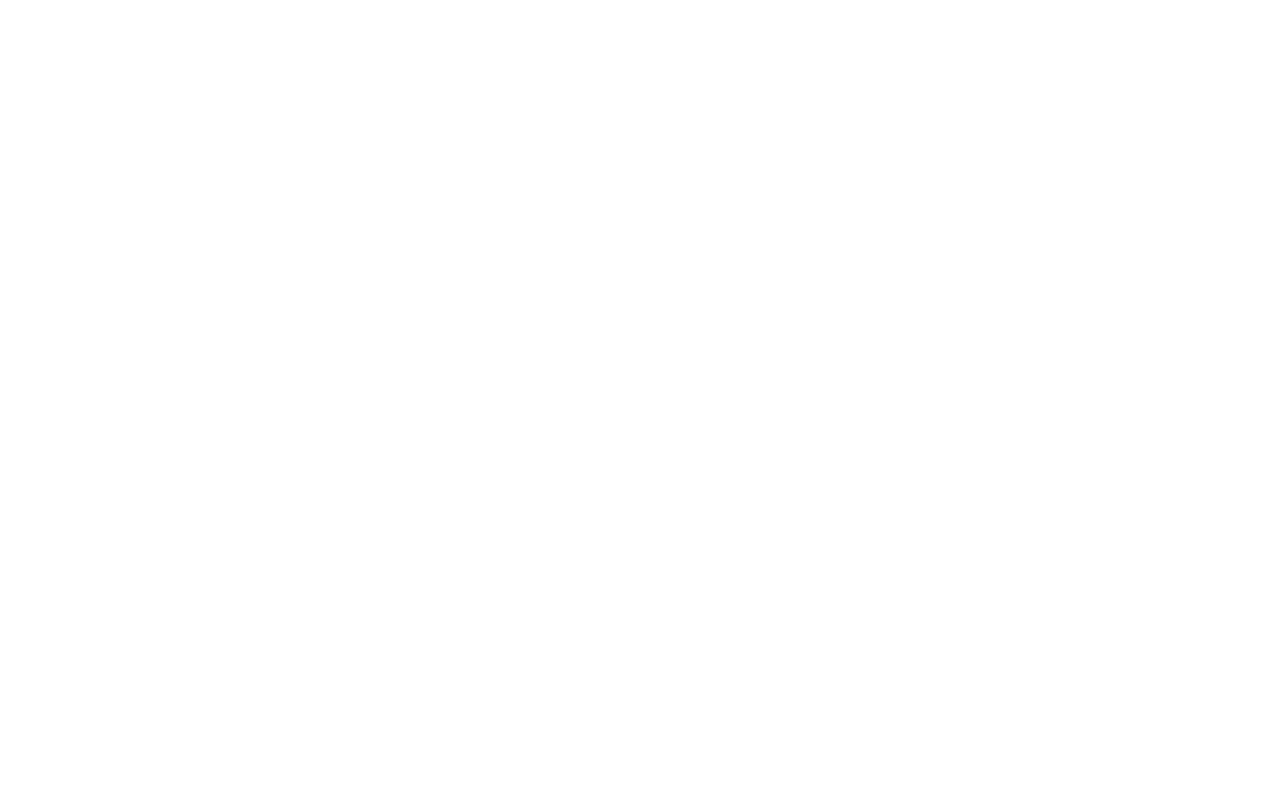
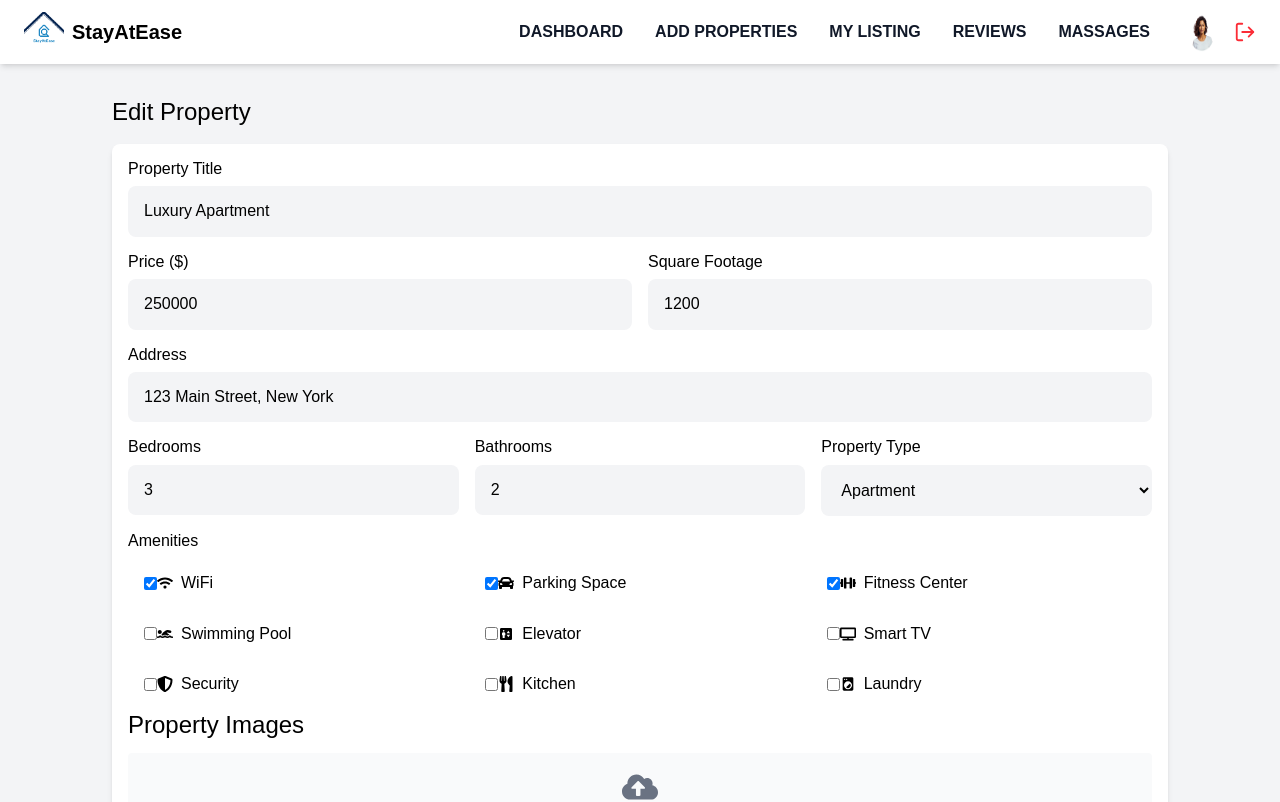
Before and after one commit to hemanshi08/StayAtEase, a React (Vite) app in the folder StayAtEase_frontend/: page /EditProperty in a window 1280 px wide. Before the commit this address had no page. Shown: the top 802 px of the page. Built offline with nearby package versions, Linux system fonts and the light colour scheme.

Commit message:
add property edit page

```diff
--- a/StayAtEase_frontend/src/Admin/AddProperty.jsx
+++ b/StayAtEase_frontend/src/Admin/AddProperty.jsx
@@ -55,40 +55,41 @@
   return (
     <div className="bg-gray-100 min-h-screen">
       <Header />
-      <div className="container mx-auto pt-4 p-28 m-5">
+      <div className="container mx-auto pt-4 p-28 mt-5 mb-0">
         <h2 className="text-2xl font-bold">Add New Property</h2>
         <div className="bg-white shadow-md rounded-lg p-6 mt-4">
           <form>
-            <div className="mb-4">
-              <label className="block font-medium">Property Title</label>
+          <div className="mb-6">
+  <label className="block font-medium mb-2">Property Title</label>
   <input
     type="text"
     name="title"
-                className="w-full p-6 "
+    className="w-full p-4 bg-gray-100 rounded-lg"
     placeholder="Enter property title"
     value={formData.title}
     onChange={handleChange}
   />
 </div>
 
-            <div className="grid grid-cols-2 gap-4">
+
+            <div className="grid grid-cols-2 gap-4 ">
               <div>
-                <label className="block font-medium">Price</label>
+                <label className="block font-medium mb-2">Price</label>
                 <input
                   type="text"
                   name="price"
-                  className="w-full p-6 "
+                  className="w-full p-4 bg-gray-100 rounded-lg "
                   placeholder="Enter price"
                   value={formData.price}
                   onChange={handleChange}
                 />
               </div>
               <div>
-                <label className="block font-medium">Square Footage</label>
+                <label className="block font-medium mb-2">Square Footage</label>
                 <input
                   type="text"
                   name="squareFootage"
-                  className="w-full p-6 "
+                  className="w-full p-4 bg-gray-100 rounded-lg"
                   placeholder="Enter square footage"
                   value={formData.squareFootage}
                   onChange={handleChange}
@@ -96,46 +97,46 @@
               </div>
             </div>
 
-            <div className="mt-4">
-              <label className="block font-medium">Address</label>
+            <div className="mt-4 ">
+              <label className="block font-medium mb-2">Address</label>
               <input
                 type="text"
                 name="address"
-                className="w-full p-6 "
+                className="w-full p-4 bg-gray-100 rounded-lg"
                 placeholder="Enter complete address"
                 value={formData.address}
                 onChange={handleChange}
               />
             </div>
 
-            <div className="grid grid-cols-3 gap-4 mt-4">
+            <div className="grid grid-cols-3 gap-4 mt-4 ">
               <div>
-                <label className="block font-medium">Bedrooms</label>
+                <label className="block font-medium mb-2">Bedrooms</label>
                 <input
                   type="number"
                   name="bedrooms"
-                  className="w-full p-6 "
+                  className="w-full p-4 bg-gray-100 rounded-lg  "
                   placeholder="Number of bedrooms"
                   value={formData.bedrooms}
                   onChange={handleChange}
                 />
               </div>
               <div>
-                <label className="block font-medium">Bathrooms</label>
+                <label className="block font-medium mb-2 ">Bathrooms</label>
                 <input
                   type="number"
                   name="bathrooms"
-                  className="w-full p-6 "
+                  className="w-full p-4 bg-gray-100 rounded-lg "
                   placeholder="Number of bathrooms"
                   value={formData.bathrooms}
                   onChange={handleChange}
                 />
               </div>
               <div>
-                <label className="block font-medium">Property Type</label>
+                <label className="block font-medium mb-2">Property Type</label>
                 <select
                   name="propertyType"
-                  className="w-full p-6 "
+                  className="w-full p-4 bg-gray-100 rounded-lg "
                   value={formData.propertyType}
                   onChange={handleChange}
                 >
@@ -147,7 +148,7 @@
               </div>
             </div>
 
-            <div className="m-4">
+            <div className="m-4 mb-6">
         <label className="block font-medium mb-2">Amenities</label>
         <div className="grid grid-cols-3 gap-4 p-2">
           {amenitiesList.map((amenity, index) => (
@@ -195,6 +196,7 @@
             </div>
           </form>
         </div>
+
       </div>
       <Footer />
     </div>
--- a/StayAtEase_frontend/src/Admin/PropertyListings.jsx
+++ b/StayAtEase_frontend/src/Admin/PropertyListings.jsx
@@ -13,6 +13,7 @@
   { id: "P005", title: "Apartament 2 Camere", price: "₹ 180,000", area: "1,000", address: "Sector 3, București", status: "Available", img: "../Properties_image/iflat4.jpg" },
   { id: "P006", title: "Apartament 2 Camere", price: "₹ 180,000", area: "1,000", address: "Sector 3, București", status: "Available", img: "../Properties_image/iflat4.jpg" }
 ];
+
 
 const StatCard = ({ icon, title, count }) => (
   <div className="w-full md:w-1/3 p-4">
--- /dev/null
+++ b/StayAtEase_frontend/src/Admin/edit-property.jsx
@@ -0,0 +1,214 @@
+import React, { useState } from "react";
+import { useNavigate } from "react-router-dom";
+import Footer from "../Components/Footer";
+import Header from "./component/header";
+import { FaWifi, FaCar, FaDumbbell, FaSwimmer, FaTv, FaShieldAlt, FaUtensils, FaCloudUploadAlt } from "react-icons/fa";
+import { MdLocalLaundryService, MdElevator } from "react-icons/md";
+
+const EditProperty = () => {
+  const navigate = useNavigate();
+
+  // Static pre-filled values
+  const defaultValues = {
+    title: "Luxury Apartment",
+    price: "250000",
+    squareFootage: "1200",
+    address: "123 Main Street, New York",
+    bedrooms: 3,
+    bathrooms: 2,
+    propertyType: "Apartment",
+    amenities: ["WiFi", "Parking Space", "Fitness Center"],
+    images: [],
+  };
+
+  const [formData, setFormData] = useState(defaultValues);
+
+  const amenitiesList = [
+    { name: "WiFi", icon: <FaWifi /> },
+    { name: "Parking Space", icon: <FaCar /> },
+    { name: "Fitness Center", icon: <FaDumbbell /> },
+    { name: "Swimming Pool", icon: <FaSwimmer /> },
+    { name: "Elevator", icon: <MdElevator /> },
+    { name: "Smart TV", icon: <FaTv /> },
+    { name: "Security", icon: <FaShieldAlt /> },
+    { name: "Kitchen", icon: <FaUtensils /> },
+    { name: "Laundry", icon: <MdLocalLaundryService /> },
+  ];
+
+  const handleChange = (e) => {
+    setFormData({ ...formData, [e.target.name]: e.target.value });
+  };
+
+  const handleAmenityToggle = (amenity) => {
+    setFormData((prev) => ({
+      ...prev,
+      amenities: prev.amenities.includes(amenity)
+        ? prev.amenities.filter((item) => item !== amenity)
+        : [...prev.amenities, amenity],
+    }));
+  };
+
+  const handleImageUpload = (e) => {
+    const files = Array.from(e.target.files);
+    if (files.length + formData.images.length > 8) {
+      alert("You can only upload up to 8 images.");
+      return;
+    }
+    setFormData((prev) => ({
+      ...prev,
+      images: [...prev.images, ...files],
+    }));
+  };
+
+  const handleSubmit = (e) => {
+    e.preventDefault();
+    console.log("Updated Data:", formData);
+    alert("Property details updated successfully!");
+    navigate("/properties"); // Redirect to property listing
+  };
+
+  return (
+    <div className="bg-gray-100 min-h-screen">
+      <Header />
+      <div className="container mx-auto pt-4 p-28 m-4">
+        <h2 className="text-2xl font-bold">Edit Property</h2>
+        <div className="bg-white shadow-md rounded-lg p-4 mt-4">
+          <form onSubmit={handleSubmit}>
+            <div className="mb-4">
+              <label className="block font-medium mb-2">Property Title</label>
+              <input
+                type="text"
+                name="title"
+                className="w-full p-4 bg-gray-100 rounded-lg "
+                value={formData.title}
+                onChange={handleChange}
+              />
+            </div>
+
+            <div className="grid grid-cols-2 gap-4">
+              <div>
+                <label className="block font-medium mb-2">Price ($)</label>
+                <input
+                  type="text"
+                  name="price"
+                  className="w-full p-4 bg-gray-100 rounded-lg "
+                  value={formData.price}
+                  onChange={handleChange}
+                />
+              </div>
+              <div>
+                <label className="block font-medium mb-2">Square Footage</label>
+                <input
+                  type="text"
+                  name="squareFootage"
+                  className="w-full p-4 bg-gray-100 rounded-lg "
+                  value={formData.squareFootage}
+                  onChange={handleChange}
+                />
+              </div>
+            </div>
+
+            <div className="mt-4">
+              <label className="block font-medium mb-2">Address</label>
+              <input
+                type="text"
+                name="address"
+                className="w-full p-4 bg-gray-100 rounded-lg "
+                value={formData.address}
+                onChange={handleChange}
+              />
+            </div>
+
+            <div className="grid grid-cols-3 gap-4 mt-4">
+              <div>
+                <label className="block font-medium mb-2">Bedrooms</label>
+                <input
+                  type="number"
+                  name="bedrooms"
+                  className="w-full p-4 bg-gray-100 rounded-lg "
+                  value={formData.bedrooms}
+                  onChange={handleChange}
+                />
+              </div>
+              <div>
+                <label className="block font-medium mb-2">Bathrooms</label>
+                <input
+                  type="number"
+                  name="bathrooms"
+                  className="w-full p-4 bg-gray-100 rounded-lg "
+                  value={formData.bathrooms}
+                  onChange={handleChange}
+                />
+              </div>
+              <div>
+                <label className="block font-medium mb-2">Property Type</label>
+                <select
+                  name="propertyType"
+                  className="w-full p-4 bg-gray-100 rounded-lg "
+                  value={formData.propertyType}
+                  onChange={handleChange}
+                >
+                  <option value="Apartment">Apartment</option>
+                  <option value="Villa">Villa</option>
+                  <option value="Condo">Condo</option>
+                </select>
+              </div>
+            </div>
+
+            <div className="mt-4">
+              <label className="block font-medium mb-2">Amenities</label>
+              <div className="grid grid-cols-3 gap-4 p-2">
+                {amenitiesList.map((amenity, index) => (
+                  <label key={index} className="flex items-center space-x-4 p-2 ">
+                    <input
+                      type="checkbox"
+                      checked={formData.amenities.includes(amenity.name)}
+                      onChange={() => handleAmenityToggle(amenity.name)}
+                    />
+                    <span className="flex items-center gap-2">
+                      {amenity.icon} {amenity.name}
+                    </span>
+                  </label>
+                ))}
+              </div>
+            </div>
+
+            <h2 className="text-2xl font-bold mt-4">Property Images</h2>
+            <div className="flex flex-col items-center p-4 bg-gray-50 rounded">
+              <label htmlFor="imageUpload" className="cursor-pointer flex flex-col items-center">
+                <FaCloudUploadAlt className="text-4xl mb-2 text-gray-500" />
+                <p className="text-sm text-gray-700">Drag & drop images here or click to upload</p>
+                <p className="text-xs text-gray-500">Maximum 8 images allowed</p>
+                <div className="mt-2">
+              <button className="bg-gray-300 px-4 py-2 rounded text-sm">Select Files</button>
+            </div>
+              </label>
+              <input
+                type="file"
+                multiple
+                accept="image/*"
+                onChange={handleImageUpload}
+                className="hidden"
+                id="imageUpload"
+              />
+               <div className="mt-2">
+            {formData.images.length > 0 && (
+              <p className="text-sm text-gray-400">{formData.images.length} images selected</p>
+            )}
+          </div>
+            </div>
+
+            <div className="mt-4 text-center">
+              <button className="bg-blue-500 text-white px-4 py-2 rounded hover:bg-blue-400">
+                Update Property
+              </button>
+            </div>
+          </form>
+        </div>
+      </div>
+      <Footer />
+    </div>
+  );
+};
+
+export default EditProperty;
--- a/StayAtEase_frontend/src/App.jsx
+++ b/StayAtEase_frontend/src/App.jsx
@@ -9,7 +9,7 @@
 import HomePage from "./rental/home";
 import ProfileDetails from "./Admin/profileDetails";
 import AdminPropertyDetails from "./Admin/admin-propertydetails";
-
+import EditProperty from "./Admin/edit-property";
 
 function App() {
   return (
@@ -25,6 +25,7 @@
   <Route path="/MyProfile" element={<ProfileDetails />} />
   <Route path="/Homepage" element={<HomePage />} />
   <Route path="/PropertyDetails" element={<AdminPropertyDetails />} />
+  <Route path="/EditProperty" element={<EditProperty />} />
 </Routes>
 
     </Router>
```
Also changed, not shown: StayAtEase_frontend/src/Admin/ProfileDetails.jsx (+7 -5 lines), StayAtEase_frontend/src/Admin/admin-propertydetails.jsx (+6 -3 lines). Lines whose indentation alone changed are shown as unchanged.
